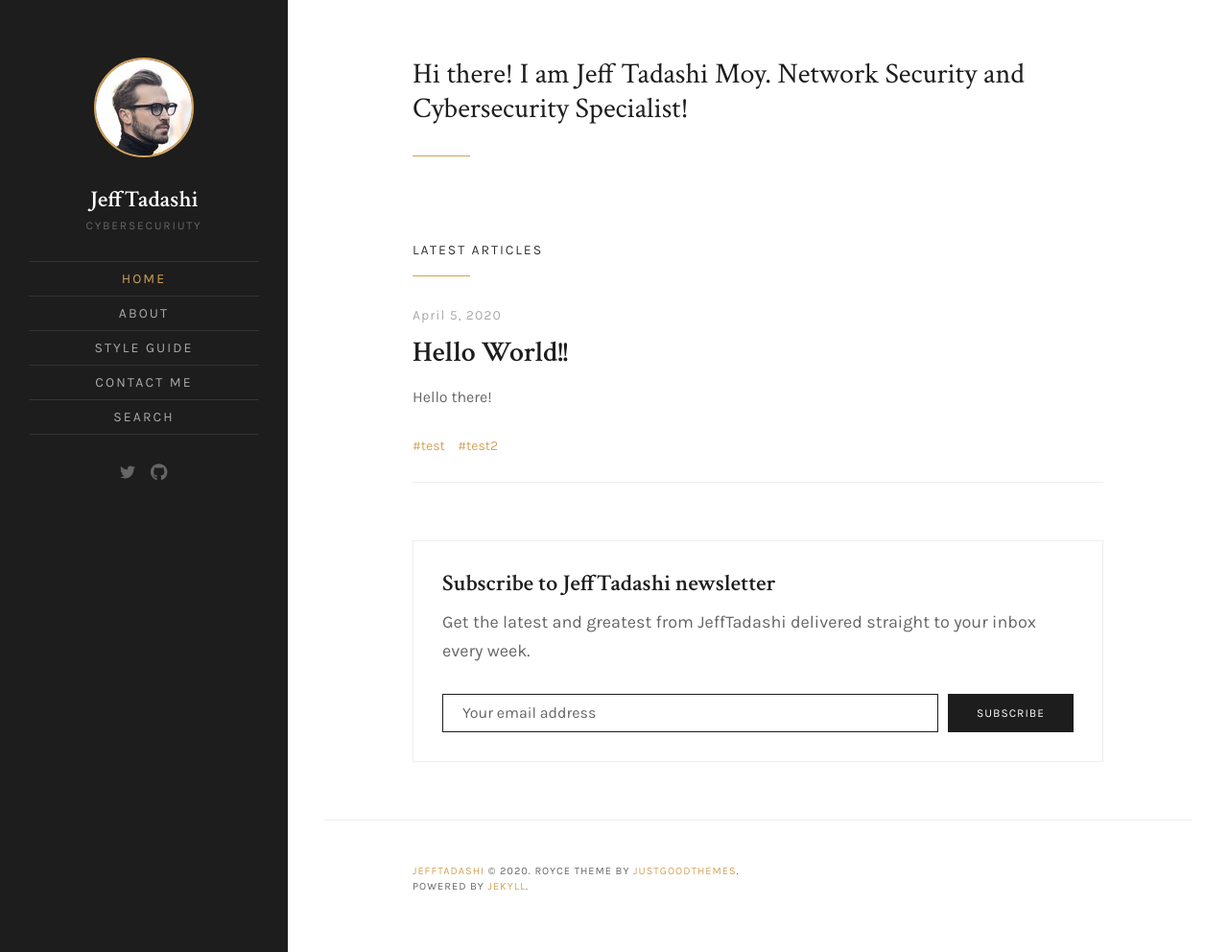
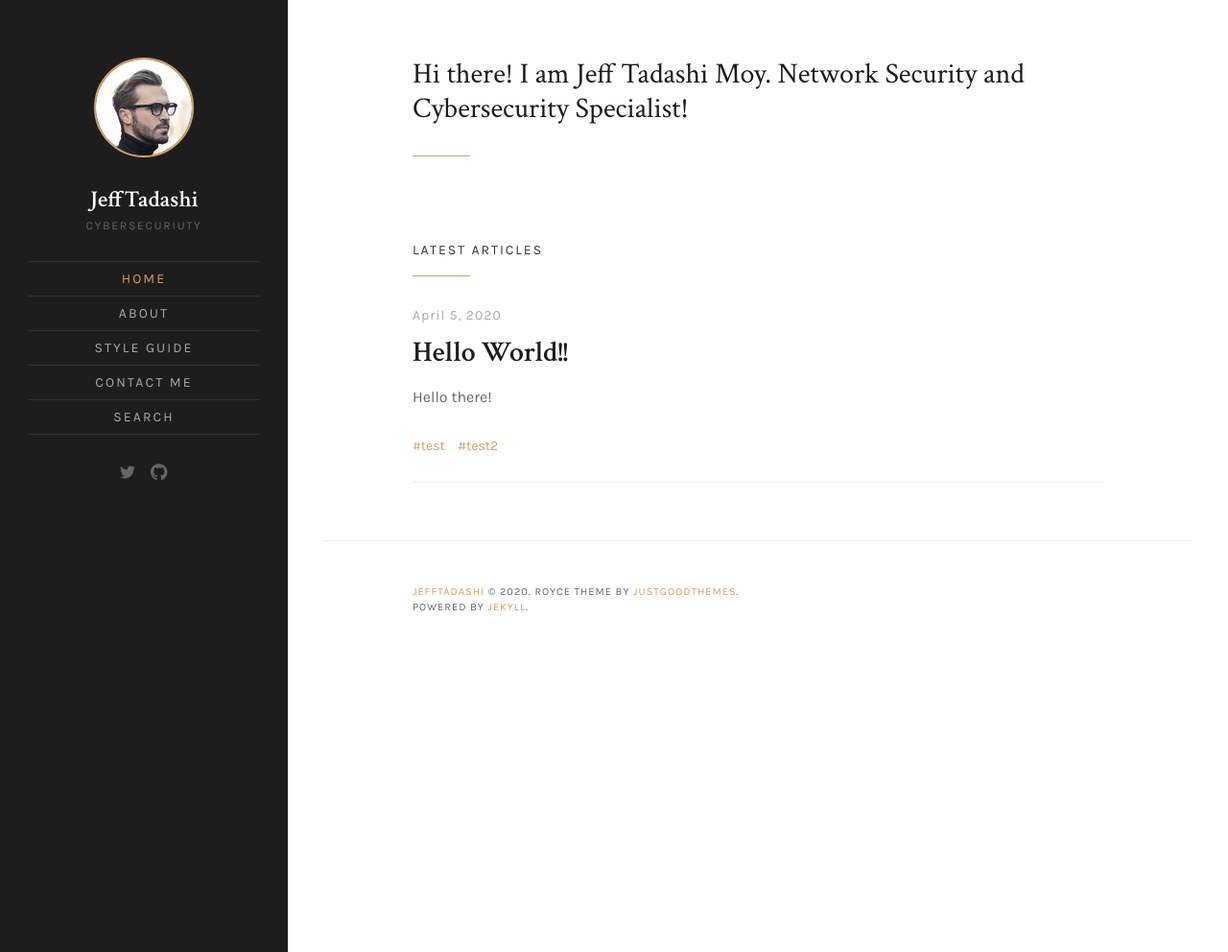
Before and after one commit to JeffTadashi/jefftadashi.github.io, a Jekyll site: the page built from index.html, in a window 1280 px wide and 992 px high. Shown: the whole window at 96% size. Built offline with Jekyll 4.4.1, drawn with Linux system fonts in a browser that asks for light colours; the list of posts is cut into pages by our own code; part of the change alters nothing that is shown.

Commit message:
Update _config.yml

```diff
--- a/_config.yml
+++ b/_config.yml
@@ -9,9 +9,9 @@ author:
   greetings: "Hi there! I am Jeff Tadashi Moy. Network Security and Cybersecurity Specialist!"
 favicon: 'assets/images/favicon.ico'
 baseurl:
-production_url: https://royce.netlify.com/
-disqus: 'justgoodthemes'
-mailchimp_url: '//justgoodthemes.us3.list-manage.com/subscribe/post?u=78f1bab16028354caeb23aecd&amp;id=4a7330d117'
+production_url: https://jefftadashi.com/
+# disqus: 'justgoodthemes'
+# mailchimp_url: '//justgoodthemes.us3.list-manage.com/subscribe/post?u=78f1bab16028354caeb23aecd&amp;id=4a7330d117'
 # Add your GA Tracking Id
 ga_analytics:
 
```
